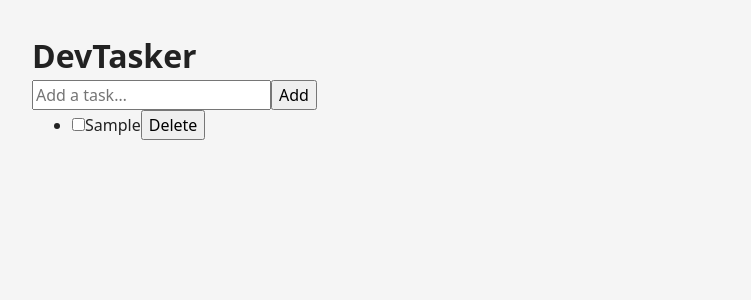
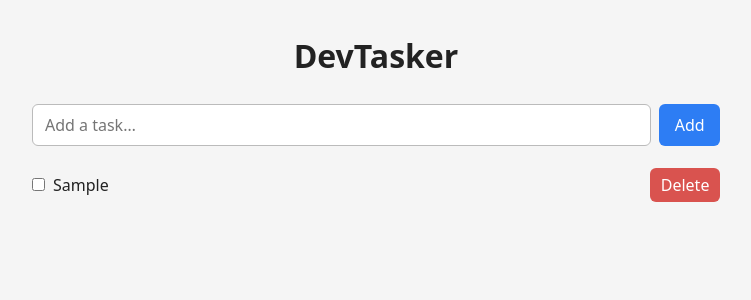
Before and after one commit to maciej-v1/devtasker, a React (Vite) app: page / in a window 1280 px wide. Both pictures are taken after typing "Sample" into the empty fields and a click on the button "Add". Shown: the top 300 px of the page, without its empty margins (264-1015 px from the left). Built offline with nearby package versions, Linux system fonts and the light colour scheme.

Commit message:
Changing cases in CSS classes

```diff
--- a/src/features/tasks/TaskInput.module.css
+++ b/src/features/tasks/TaskInput.module.css
@@ -1,15 +1,15 @@
-.task-input {
+.taskInput {
   margin-bottom: 1rem;
 }
 
-.task-input-field {
+.taskInputField {
   flex: 1;
   padding: 0.5rem 0.75rem;
   border: 1px solid #bbb;
   border-radius: 6px;
 }
 
-.task-input-add {
+.taskInputAdd {
   background: #2d7df4;
   color: #fff;
   border: 1px solid transparent;
@@ -18,17 +18,17 @@
   cursor: pointer;
 }
 
-.task-input-add:hover {
+.taskInputAdd:hover {
   background: #1f5ec0;
 }
 
-.task-input-row {
+.taskInputRow {
   display: flex;
   gap: 8px;
   align-items: center;
 }
 
-.task-input-error {
+.taskInputError {
   color: #d9534f; /* Bootstrap-like red */
   font-size: 0.85rem;
   margin-top: 4px;
--- a/src/features/tasks/TaskItem.module.css
+++ b/src/features/tasks/TaskItem.module.css
@@ -1,4 +1,4 @@
-.task-item {
+.taskItem {
   display: flex;
   align-items: center;
   gap: 0.5rem;
@@ -6,11 +6,11 @@
   border-bottom: 1px solid #e9e9e9;
 }
 
-.task-item:last-child {
+.taskItem:last-child {
   border-bottom: none;
 }
 
-.task-item-title {
+.taskItemTitle {
   flex: 1;
 }
 
@@ -19,7 +19,7 @@
   color: #777;
 }
 
-.task-item-delete {
+.taskItemDelete {
   background: #d9534f;
   color: #fff;
   border: 1px solid transparent;
@@ -28,6 +28,6 @@
   cursor: pointer;
 }
 
-.task-item-delete:hover {
+.taskItemDelete:hover {
   background: #b52b27;
 }
--- a/src/features/tasks/TaskList.module.css
+++ b/src/features/tasks/TaskList.module.css
@@ -1,10 +1,10 @@
-.task-list {
+.taskList {
   list-style: none;
   padding: 0;
   margin: 0;
 }
 
-.task-list-empty-state {
+.taskListEmptyState {
   opacity: 0.7;
   text-align: center;
 }
--- a/src/features/tasks/TasksSection.module.css
+++ b/src/features/tasks/TasksSection.module.css
@@ -1,4 +1,4 @@
-.tasks-section-title {
+.tasksSectionTitle {
   margin-bottom: 1.5rem;
   text-align: center;
 }
```
